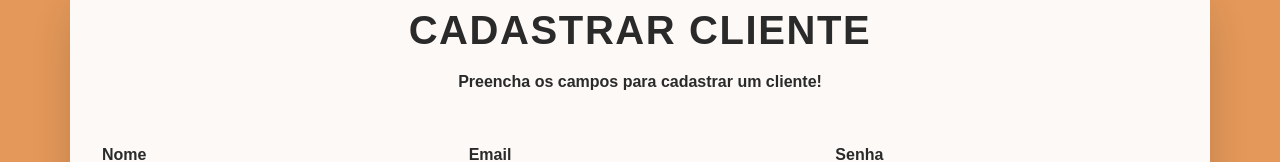
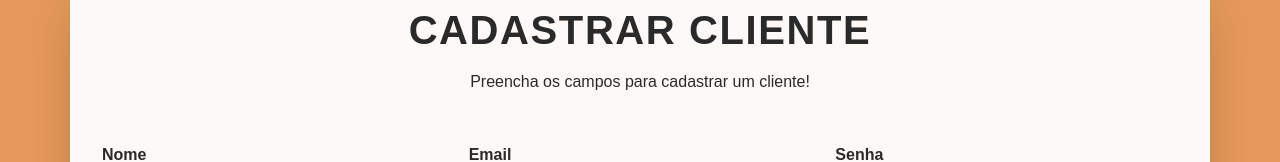
Before and after one commit to diiegobsilva/SegurancaInformacao, a React (Create React App) app in the folder front/: page /cadastro in a window 1280 px wide. Shown: the part 154-316 px from the top of the page. Built offline with nearby package versions, Linux system fonts and the light colour scheme; a web font is replaced by a local one.

Commit message:
Ajuste Home

```diff
--- a/front/src/App.css
+++ b/front/src/App.css
@@ -137,15 +137,10 @@
   background-size: 25px;
 }
 
+
+
 /* Estilo Home */
 
-
-.font-padrao-titulo {
-  font-family: Arial, sans-serif;
-  font-weight: bold;
-}
-
-/* Estilos para a seção do menu */
 .menu-items {
   display: flex;
   justify-content: space-between;
--- a/front/src/pages/Home.tsx
+++ b/front/src/pages/Home.tsx
@@ -12,7 +12,7 @@
     <div className="home-container">
       <div className="text-center mb-4">
         <h1 className="text-dark fw-bolder mb-3 font-padrao-titulo">CARDÁPIO</h1>
-        <div style={{ letterSpacing: 0, fontSize: 16, fontWeight: "bold" }}>Inicie o seu pedido escolhendo uma deliciosa pizza do nosso cardápio. Sinta-se à vontade!</div>
+        <div style={{ letterSpacing: 0, fontSize: 18}}>Inicie o seu pedido escolhendo uma deliciosa pizza do nosso cardápio. Sinta-se à vontade!</div>
       </div>
 
 
```
